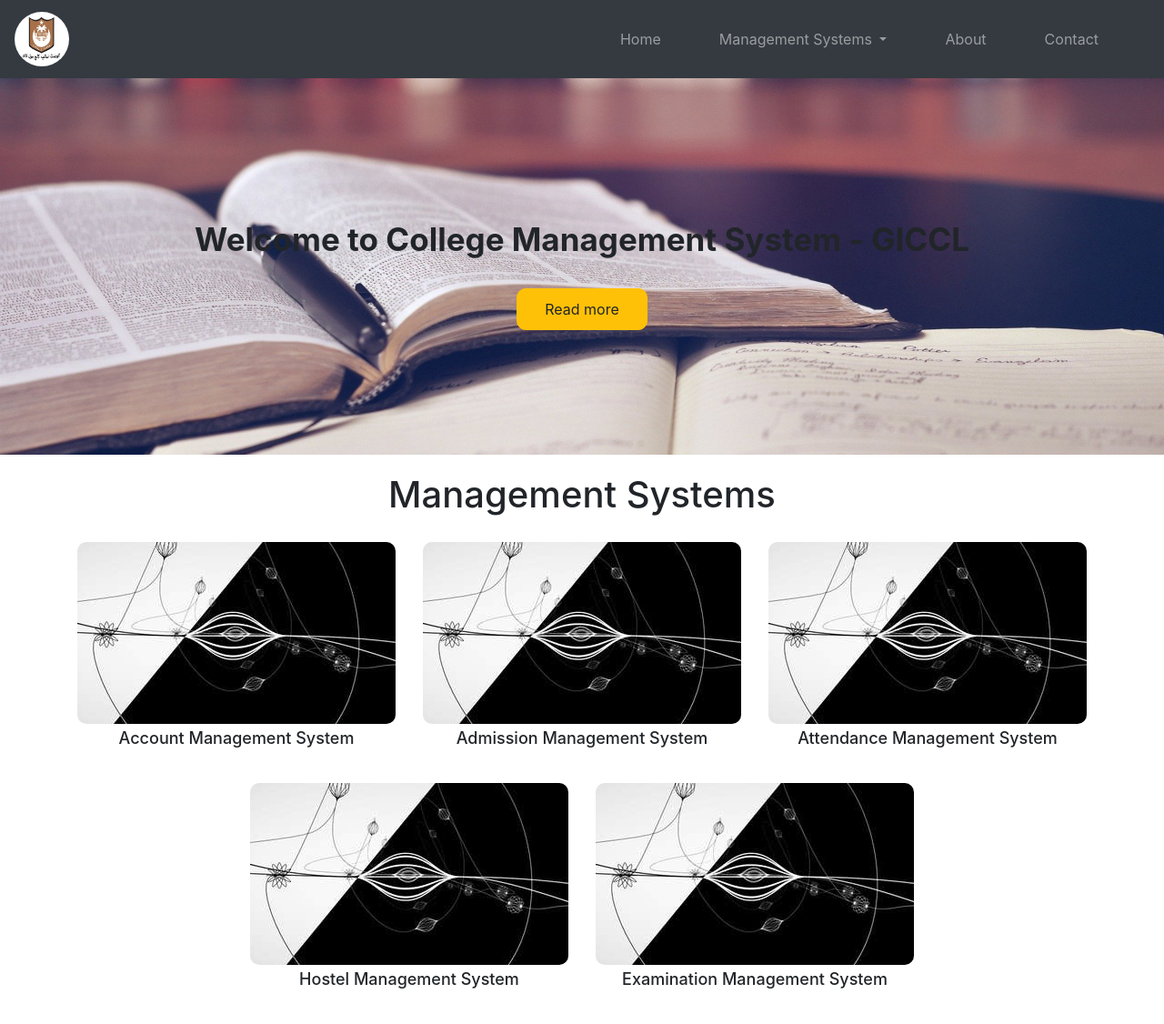
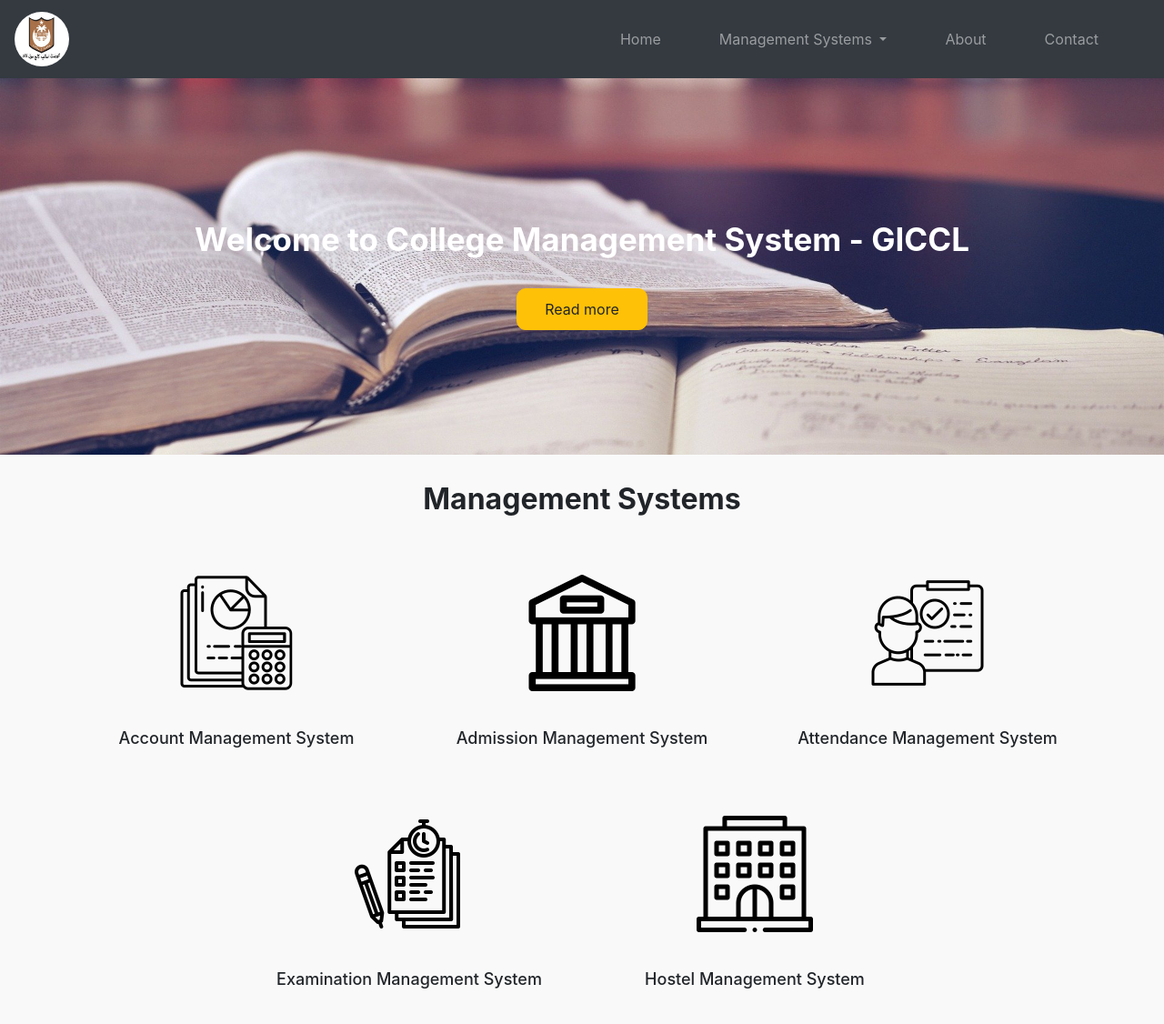
Before and after one commit to ShehrozIrfan/cms_giccl, a PHP site: page / in a window 1280 px wide. Shown: the whole page at 91% size. Before the commit the page ends 1087 px from the top, so only its background shows below. Run offline with PHP 8.4, Linux system fonts and the light colour scheme.

Commit message:
Images for management section done

```diff
--- a/assets/styles/style.css
+++ b/assets/styles/style.css
@@ -31,13 +31,13 @@ body {
     display: flex;
     justify-content: center;
     align-items: center;
-
 }
 
 .header_parallax h2 {
     font-size: 35px;
     line-height: 1.5em;
     font-weight: bold;
+    color: white;
 }
 .header_parallax a {
     margin-top: 20px;
@@ -46,17 +46,34 @@ body {
 }
 
 /* Section MS */
-#ms_boxes h1 {
-    padding-top: 20px;
+#ms_boxes {
+    background: #f9f9f9;
+    background-attachment: fixed;
+}
+#ms_boxes h2 {
+    padding-top: 30px;
     padding-bottom: 20px;
+    font-weight: bold;
 }
 .ms_img_1 {
-    background-image: url('../images/img_ms.jpg');
-    background-position: center;
-    background-repeat: no-repeat;
-    border-radius: 10px;
+    background-image: url('../images/accounts.png');
 }
-.ms_img_1:hover {
+.ms_img_2 {
+    background-image: url('../images/admission.png');
+}
+.ms_img_3 {
+    background-image: url('../images/attendance.png');
+}
+.ms_img_4 {
+    background-image: url('../images/exam.png');
+}
+.ms_img_5 {
+    background-image: url('../images/hostel.png');
+}
+
+
+
+.ms_img_1:hover,.ms_img_2:hover,.ms_img_3:hover,.ms_img_4:hover,.ms_img_5:hover {
     opacity: 0.5;
 }
 .row_ms .box_ms {
@@ -66,6 +83,9 @@ body {
 }
 .ms_img_div {
     height: 200px;
+    background-position: center;
+    background-repeat: no-repeat;
+    border-radius: 10px;
 }
 .box_ms h4 {
     font-size: 18px;
@@ -75,19 +95,21 @@ body {
     color: black;
     text-decoration: none;
 }
+
+
 /* Media Queries - for mobile responsive */
 @media (max-width: 768px) {
     .box_ms h4 {
         font-size: 18px;
     }
-    #ms_boxes h1 {
+    #ms_boxes h2 {
         font-size: 22px;
     }
 }
 
 @media (max-width: 560px) {
     .header_parallax {
-        height: 350px;
+        height: 450px;
     }
     .header_parallax h2 {
         font-size: 25px;
--- a/index.html
+++ b/index.html
@@ -67,7 +67,7 @@
 
     <!-- section ms -->
     <section id="ms_boxes">
-      <h1 class="text-center">Management Systems</h1>
+      <h2 class="text-center">Management Systems</h2>
       <div class="container">
         <div class="row justify-content-center row_ms">
           <div class="col-md-4 box_ms">
@@ -79,14 +79,14 @@
           </div>
           <div class="col-md-4 box_ms">
             <a href="#">
-              <div class="ms_img_1 ms_img_div">
+              <div class="ms_img_2 ms_img_div">
               </div>
             </a>
             <h4 class="text-center">Admission Management System</h4>
           </div>
           <div class="col-md-4 box_ms">
             <a href="#">
-              <div class="ms_img_1 ms_img_div">
+              <div class="ms_img_3 ms_img_div">
               </div>
             </a>
             <h4 class="text-center">Attendance Management System</h4>
@@ -95,17 +95,17 @@
         <div class="row justify-content-center row_ms">
           <div class="col-md-4 box_ms">
             <a href="#">
-              <div class="ms_img_1 ms_img_div">
+              <div class="ms_img_4 ms_img_div">
+              </div>
+            </a>
+            <h4 class="text-center">Examination Management System</h4>
+          </div>
+          <div class="col-md-4 box_ms">
+            <a href="#">
+              <div class="ms_img_5 ms_img_div">
               </div>
             </a>
             <h4 class="text-center">Hostel Management System</h4>
-          </div>
-          <div class="col-md-4 box_ms">
-            <a href="#">
-              <div class="ms_img_1 ms_img_div">
-              </div>
-            </a>
-            <h4 class="text-center">Examination Management System</h4>
           </div>
         </div>
       </div>
```
Also changed, not shown: assets/images/accounts.png (added), assets/images/admission.png (added), assets/images/attendance.png (added), assets/images/exam.png (added), assets/images/hostel.png (added).
